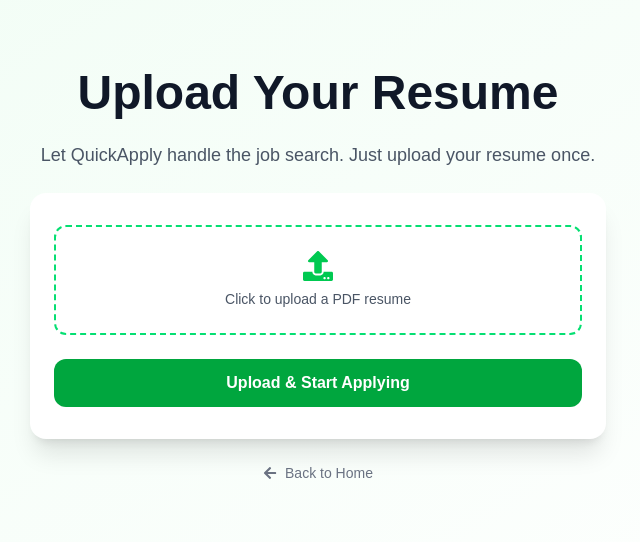
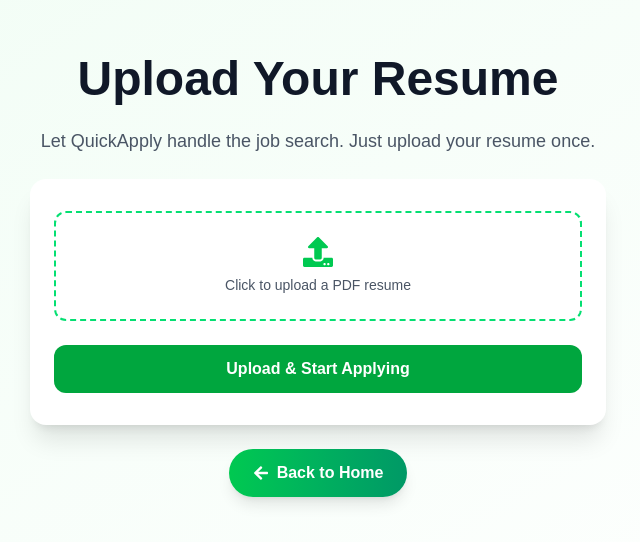
Before and after one commit to HudsonWayne/QuickApplyAI, a Next.js app: page /upload in a window 1280 px wide. Shown: the part 124-666 px from the top of the page, without its empty margins (322-962 px from the left). Built offline with nearby package versions, Linux system fonts and the light colour scheme.

Commit message:
initial commit

```diff
--- a/src/pages/api/upload.ts
+++ b/src/pages/api/upload.ts
@@ -11,9 +11,14 @@
   const data = await fs.readFile(file.filepath);
   const uploadDir = path.join(process.cwd(), "/public/uploads");
   await fs.mkdir(uploadDir, { recursive: true });
-  const filePath = path.join(uploadDir, file.originalFilename || "uploaded.pdf");
+
+  const filename = file.originalFilename || "uploaded.pdf";
+  const filePath = path.join(uploadDir, filename);
+
   await fs.writeFile(filePath, data);
-  return filePath;
+
+  // Return relative path for frontend
+  return `/uploads/${filename}`;
 }
 
 async function scrapeJobs(cvText: string) {
@@ -40,17 +45,22 @@
 }
 
 export default async function handler(req: NextApiRequest, res: NextApiResponse) {
-  if (req.method !== "POST") return res.status(405).json({ message: "Only POST allowed" });
+  if (req.method !== "POST")
+    return res.status(405).json({ message: "Only POST allowed" });
 
   const form = formidable({ multiples: false });
 
   form.parse(req, async (err, fields, files) => {
-    if (err || !files.file) return res.status(400).json({ message: "No file uploaded" });
+    if (err || !files.file)
+      return res.status(400).json({ message: "No file uploaded" });
 
     try {
-      const uploadedFile = Array.isArray(files.file) ? files.file[0] : files.file;
+      const uploadedFile = Array.isArray(files.file)
+        ? files.file[0]
+        : files.file;
+
       const filePath = await saveFile(uploadedFile);
-      const dataBuffer = await fs.readFile(filePath);
+      const dataBuffer = await fs.readFile(path.join(process.cwd(), "public", filePath));
       const pdfData = await pdfParse(dataBuffer);
       const extractedText = pdfData.text;
 
@@ -76,6 +86,7 @@
 
       res.status(200).json({
         message: "Resume uploaded and jobs matched",
+        filePath, // ✅ now returning filePath
         matchedCount: matchedJobs.length,
       });
     } catch (error) {
--- a/src/pages/upload.tsx
+++ b/src/pages/upload.tsx
@@ -65,7 +65,9 @@
           <div className="bg-white shadow-xl rounded-2xl px-6 py-8 space-y-6">
             <label className="flex flex-col items-center border-2 border-dashed border-green-400 p-6 rounded-xl cursor-pointer hover:bg-green-50 transition">
               <FaUpload className="text-green-500 text-3xl mb-2" />
-              <span className="text-sm text-gray-600">Click to upload a PDF resume</span>
+              <span className="text-sm text-gray-600">
+                Click to upload a PDF resume
+              </span>
               <input
                 type="file"
                 accept=".pdf"
@@ -75,7 +77,9 @@
             </label>
 
             {file && (
-              <p className="text-sm text-green-700 font-medium">📄 Selected: {file.name}</p>
+              <p className="text-sm text-green-700 font-medium">
+                📄 Selected: {file.name}
+              </p>
             )}
 
             <button
@@ -86,11 +90,13 @@
             </button>
           </div>
 
+          {/* REALLY BEAUTIFUL BACK BUTTON */}
           <Link
             href="/"
-            className="flex items-center justify-center gap-2 text-sm text-gray-500 hover:text-green-700 transition"
+            className="inline-flex items-center justify-center gap-2 px-6 py-3 rounded-full bg-gradient-to-r from-green-500 to-emerald-600 text-white font-semibold shadow-lg transform transition-all duration-300 hover:scale-105 hover:shadow-xl"
           >
-            <FaArrowLeft /> Back to Home
+            <FaArrowLeft className="text-base" />
+            Back to Home
           </Link>
         </div>
 
```
